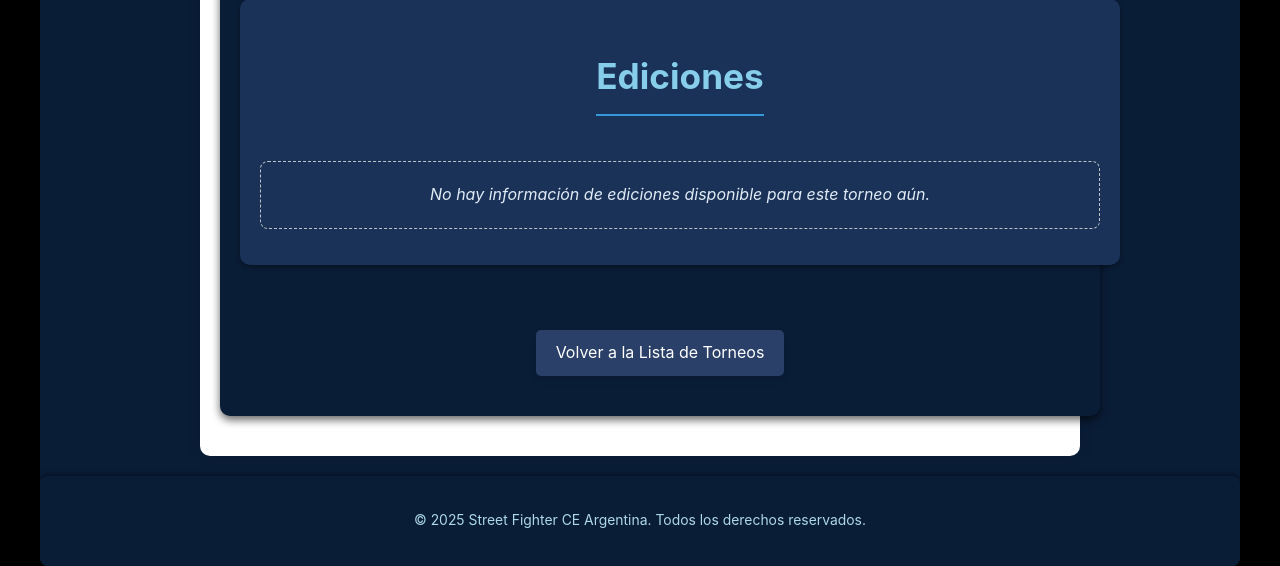
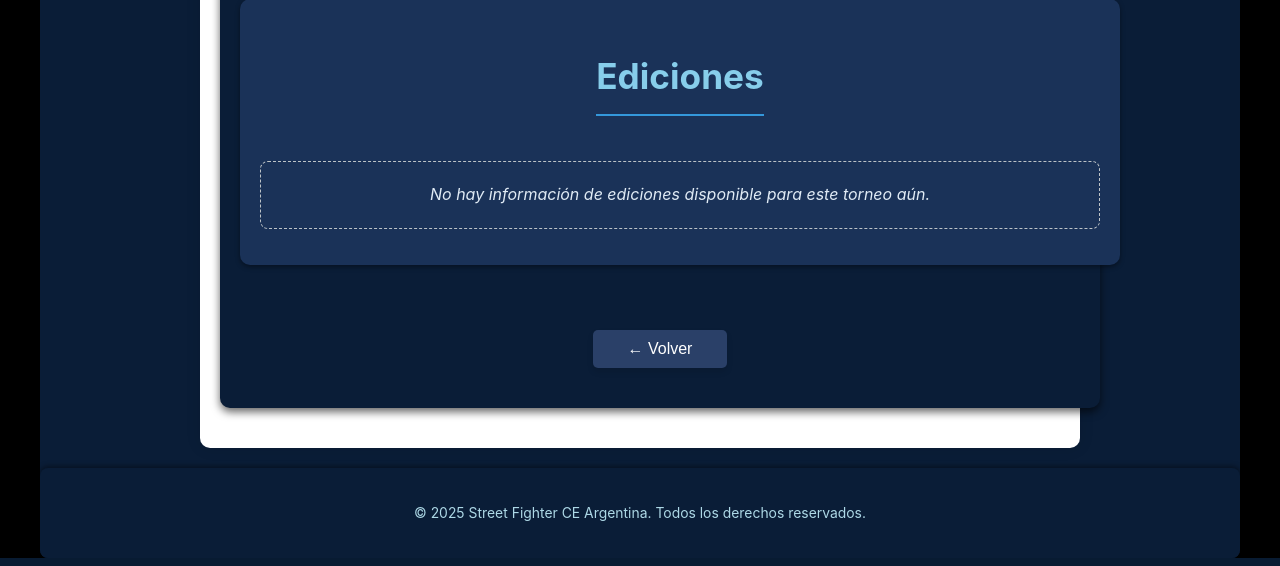
Before and after one commit to Trecarichi/SFCE, a Django app: template torneosArgentina/Torneos/template/detalle_torneos.html in a window 1280 px wide. Shown: the part 903-1469 px from the top of the page. Run offline with Django 4.2, Linux system fonts and the light colour scheme; the template is opened without the code that fills it, so the values that code supplies are empty; grey boxes labelled with a size stand in for pictures from a placeholder-image service; some libraries are stand-ins or nearby versions.

```diff
--- a/torneosArgentina/Torneos/template/detalle_torneos.html
+++ b/torneosArgentina/Torneos/template/detalle_torneos.html
@@ -519,7 +519,7 @@
     </div>
     {# --- FIN DE SECCIÓN DE EDICIONES --- #}
 
-    <a href="{% url 'lista_torneos' %}" class="btn-back">Volver a la Lista de Torneos</a>
+    <button onclick="history.back()" class="btn-back">← Volver</button>
 </div>
 
 {# MODAL DE IMAGEN (oculto por defecto) #}
--- a/torneosArgentina/Torneos/template/index.html
+++ b/torneosArgentina/Torneos/template/index.html
@@ -413,7 +413,6 @@
     {# --- FIN ENLACES DE REDES SOCIALES --- #}
 
     <p>Explora nuestros torneos y descubre más sobre la escena de los juegos de lucha.</p>
-    <a href="{% url 'lista_torneos' %}" class="btn-large">Ver Lista de Torneos</a>
 
 </div>
 
```
